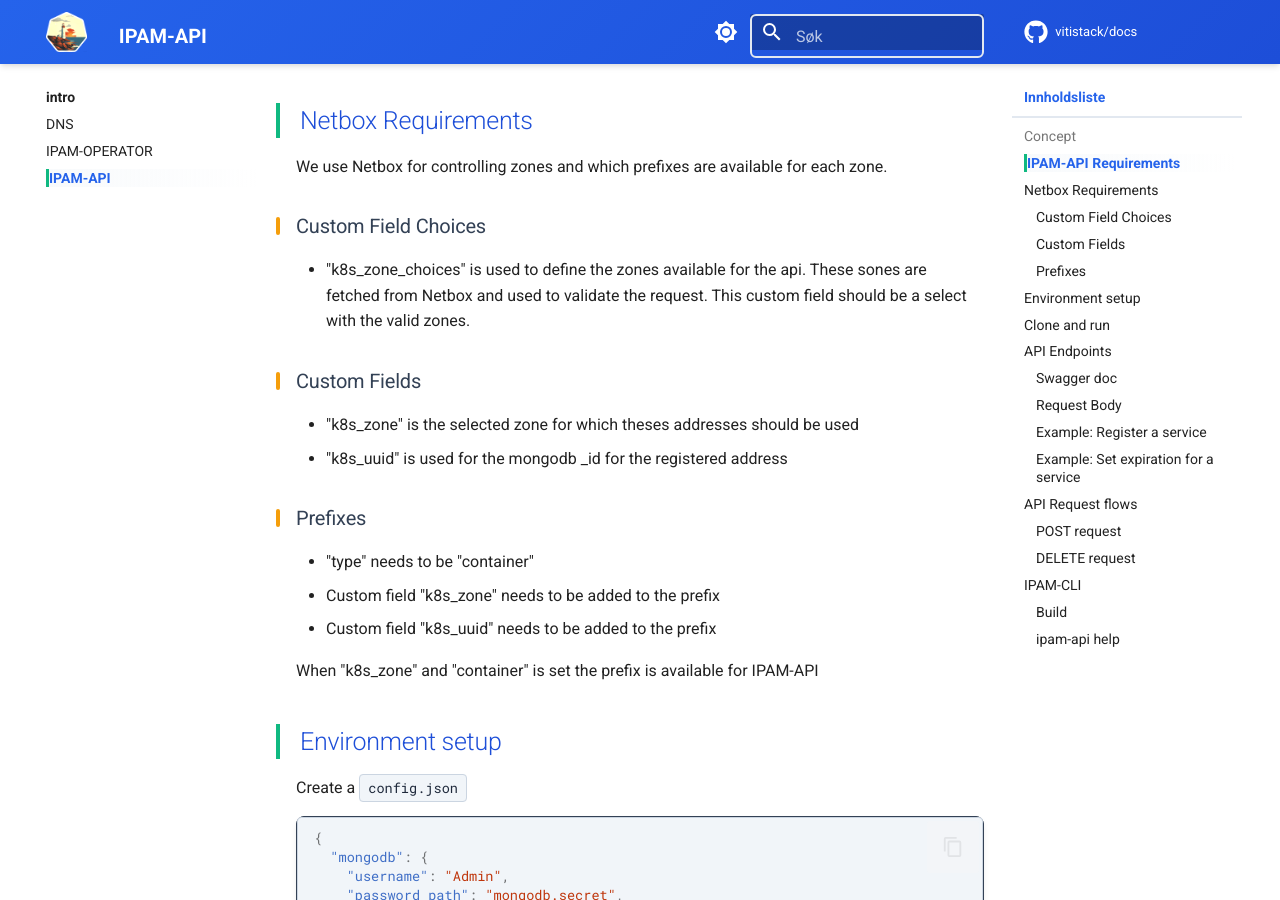
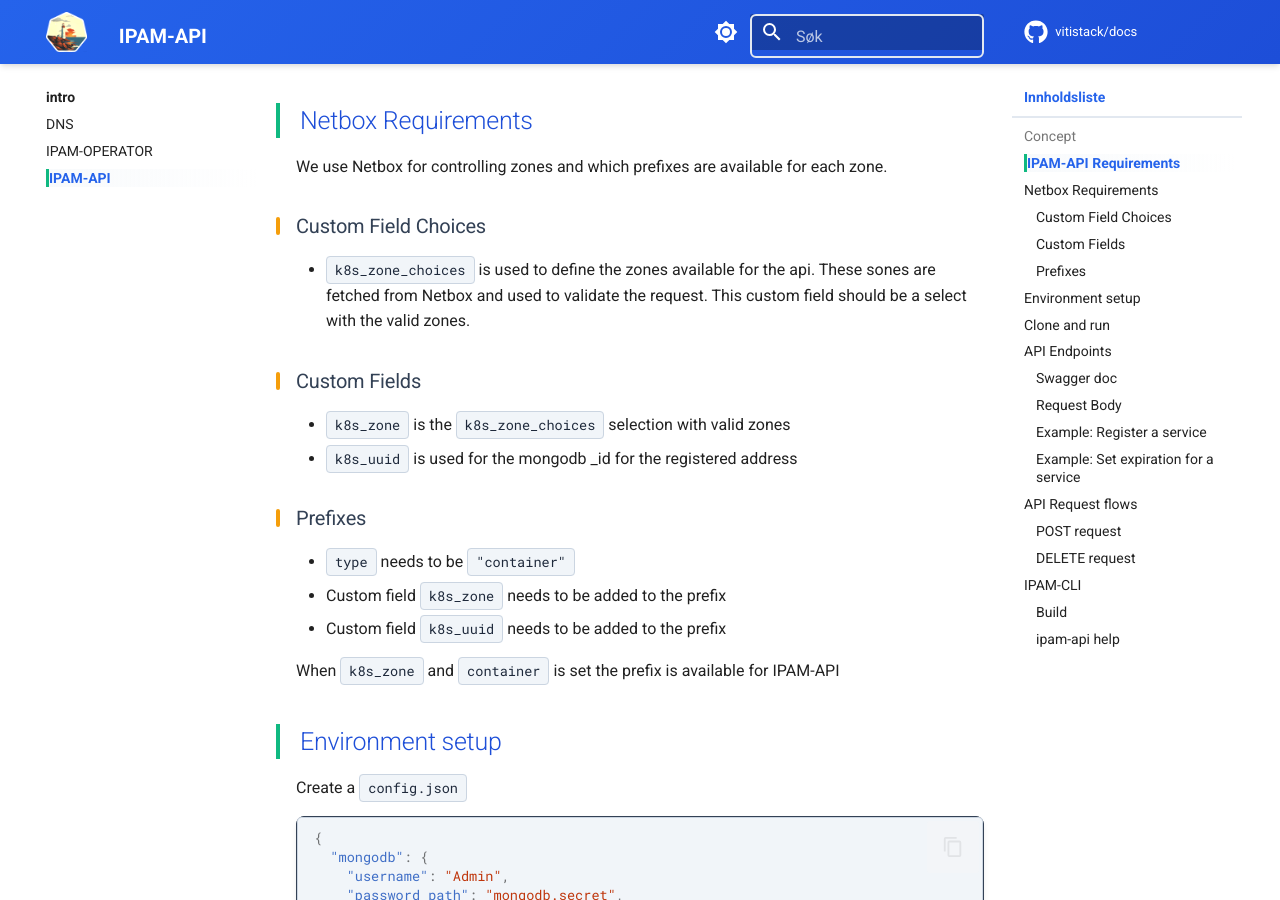
Before and after one commit to vitistack/docs, an MkDocs documentation site: the page built from docs/ipam-api.md, in a window 1280 px wide and 900 px high, scrolled down 510 px. Built offline with MkDocs 1.6.1 and Material for MkDocs 9.7.7, drawn with Linux system fonts in a browser that asks for light colours; comment, search, counter and statistics services are not loaded.

Commit message:
ipam-api docs

````diff
--- a/docs/ipam-api.md
+++ b/docs/ipam-api.md
@@ -13,18 +13,18 @@ An API for retrieving ip addresses from Netbox and storing them in MongoDB along
 We use Netbox for controlling zones and which prefixes are available for each zone.
 
 ### Custom Field Choices
-* "k8s_zone_choices" is used to define the zones available for the api. These sones are fetched from Netbox and used to validate the request. This custom field should be a select with the valid zones.
+* `k8s_zone_choices` is used to define the zones available for the api. These sones are fetched from Netbox and used to validate the request. This custom field should be a select with the valid zones.
 
 ### Custom Fields
-* "k8s_zone" is the selected zone for which theses addresses should be used
-* "k8s_uuid" is used for the mongodb _id for the registered address
+* `k8s_zone` is the `k8s_zone_choices` selection with valid zones
+* `k8s_uuid` is used for the mongodb _id for the registered address
 
 ### Prefixes
-* "type" needs to be "container"
-* Custom field "k8s_zone" needs to be added to the prefix
-* Custom field "k8s_uuid" needs to be added to the prefix
+* `type` needs to be `"container"`
+* Custom field `k8s_zone` needs to be added to the prefix
+* Custom field `k8s_uuid` needs to be added to the prefix
 
-When "k8s_zone" and "container" is set the prefix is available for IPAM-API
+When `k8s_zone` and `container` is set the prefix is available for IPAM-API
 
 ## Environment setup
 
@@ -165,6 +165,7 @@ curl -X DELETE http://localhost:3000/ \
 
 ## IPAM-CLI
 The ipam-cli can be used to display or manipulate ip addresses and services stored in MongoDB, and to create a Mongodb dump for backup.
+
 ### Build
 ```bash
 go build -o bin/ipam-cli ./cmd/cli
````
